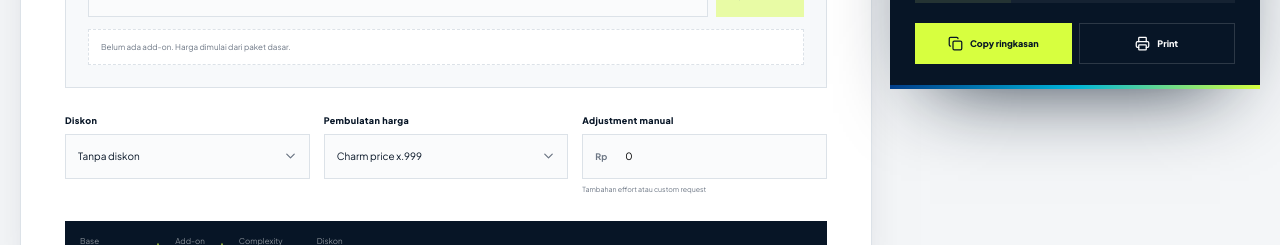
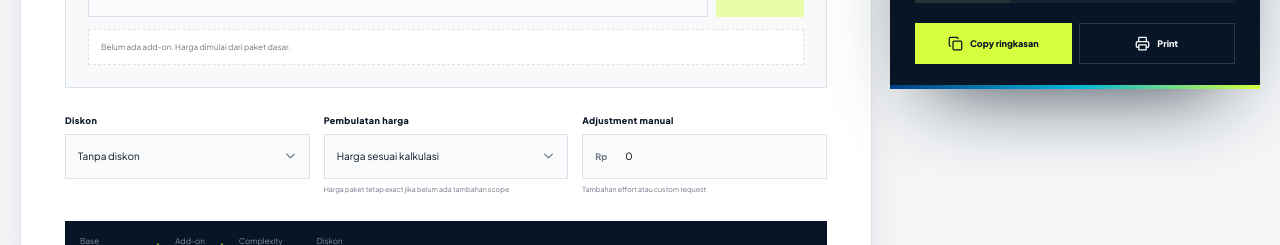
Before and after one commit to hmad28/calc-projek, a React (Vite) app: page / in a window 1280 px wide. Shown: the part 1080-1325 px from the top of the page. Built offline with nearby package versions, Linux system fonts and the light colour scheme.

Commit message:
fix: preserve selected package price

```diff
--- a/src/main.jsx
+++ b/src/main.jsx
@@ -105,7 +105,7 @@ function App() {
   const [complexityId, setComplexityId] = useSavedState("calc-complexity", "standard");
   const [selectedModules, setSelectedModules] = useSavedState("calc-modules", []);
   const [moduleDraft, setModuleDraft] = useState("");
-  const [rounding, setRounding] = useSavedState("calc-rounding", "charm");
+  const [rounding, setRounding] = useSavedState("calc-rounding", "exact");
   const [discountRate, setDiscountRate] = useSavedState("calc-discount", 0);
   const [manualAdjustment, setManualAdjustment] = useSavedState("calc-adjustment", 0);
   const [infrastructure, setInfrastructure] = useSavedState("calc-infra", "standard");
@@ -145,7 +145,8 @@ function App() {
   const addonTotal = chargeableItems.reduce((sum, item) => sum + item.price, 0);
   const complexityCost = Math.round((base.price + addonTotal) * complexity.rate);
   const subtotal = Math.max(0, base.price + addonTotal + complexityCost + manualAdjustment);
-  const roundedPrice = subtotal <= 0 ? 0 : rounding === "exact" ? subtotal
+  const hasScopePriceChange = addonTotal !== 0 || complexityCost !== 0 || manualAdjustment !== 0;
+  const roundedPrice = subtotal <= 0 ? 0 : !hasScopePriceChange || rounding === "exact" ? subtotal
     : rounding === "50k" ? Math.ceil(subtotal / 50000) * 50000
     : Math.max(99000, Math.round(subtotal / 500000) * 500000 - 1000);
   const discount = Math.round(roundedPrice * Number(discountRate));
@@ -170,7 +171,7 @@ function App() {
 
   const reset = () => {
     setSegment("umkm"); setPackageId("operational-standard"); setComplexityId("standard");
-    setSelectedModules([]); setRounding("charm"); setDiscountRate(0); setManualAdjustment(0);
+    setSelectedModules([]); setRounding("exact"); setDiscountRate(0); setManualAdjustment(0);
     setInfrastructure("standard"); setTools("none"); setMarketingCostRate(0); setOverheadRate(0.05); setOtherCost(0);
   };
 
@@ -223,8 +224,8 @@ function App() {
             <SelectField label="Diskon" value={discountRate} onChange={e => setDiscountRate(Number(e.target.value))}>
               <option value={0}>Tanpa diskon</option><option value={0.05}>Diskon 5%</option><option value={0.1}>Diskon 10%</option><option value={0.15}>Diskon 15%</option>
             </SelectField>
-            <SelectField label="Pembulatan harga" value={rounding} onChange={e => setRounding(e.target.value)}>
-              <option value="charm">Charm price x.999</option><option value="50k">Bulat ke atas 50 ribu</option><option value="exact">Nominal exact</option>
+            <SelectField label="Pembulatan harga" value={rounding} onChange={e => setRounding(e.target.value)} hint="Harga paket tetap exact jika belum ada tambahan scope">
+              <option value="exact">Harga sesuai kalkulasi</option><option value="50k">Bulat ke atas 50 ribu</option><option value="charm">Charm price x.999</option>
             </SelectField>
             <MoneyInput label="Adjustment manual" value={manualAdjustment} onChange={setManualAdjustment} hint="Tambahan effort atau custom request"/>
           </div>
```
Also changed, not shown: 1 other file (tests, documents, lock files or other folders).
